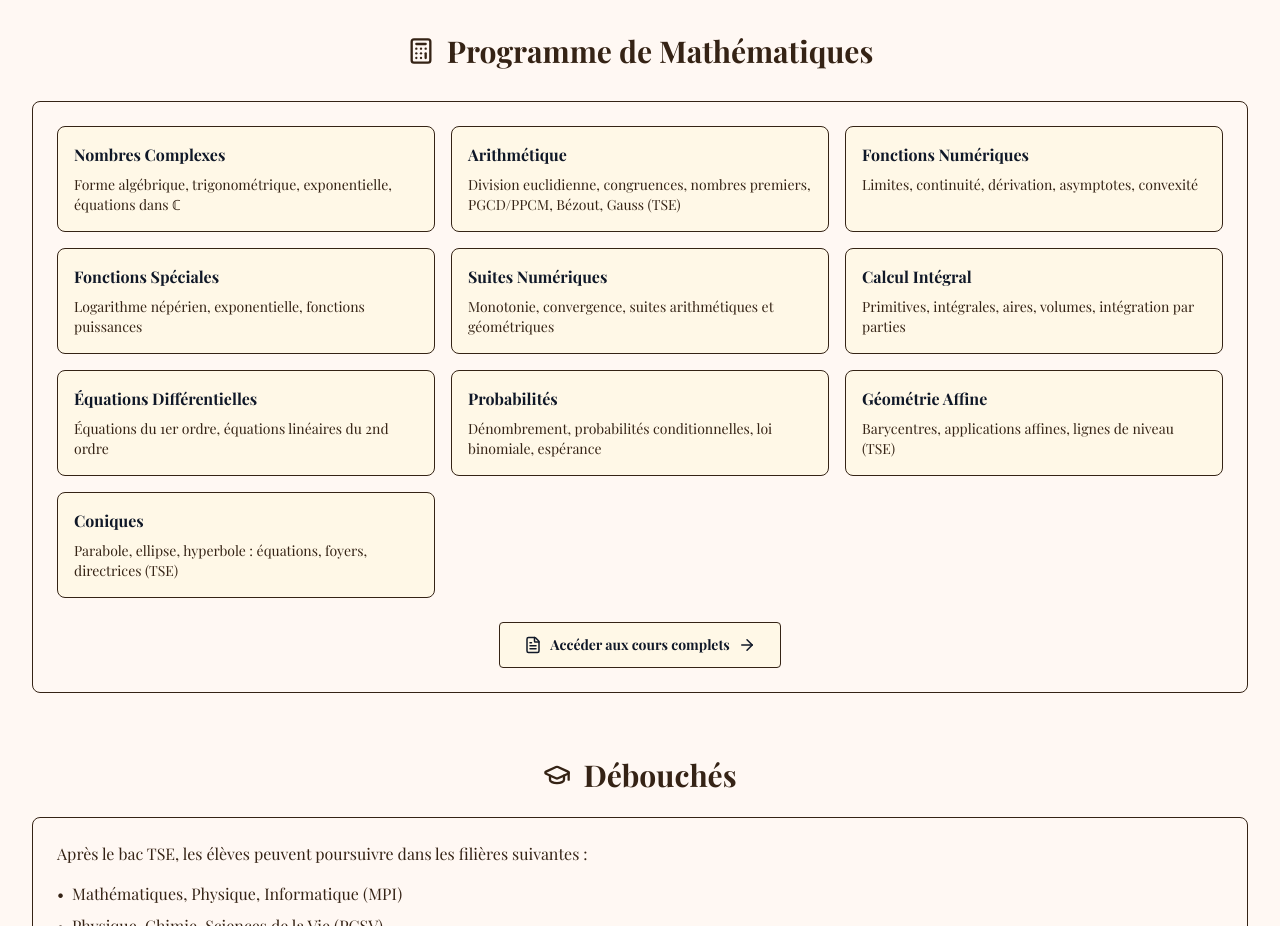
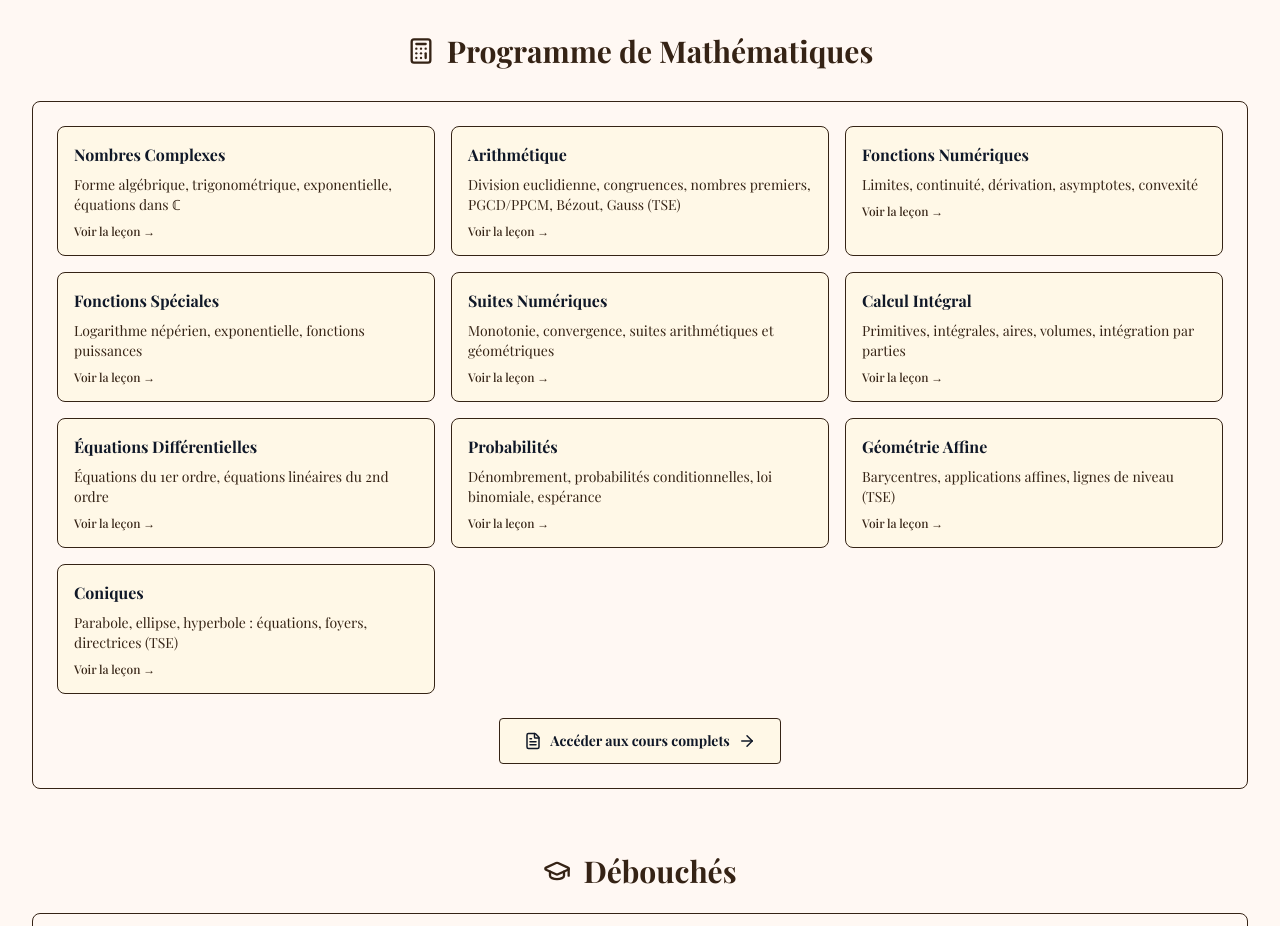
Before and after one commit to samuelmodebusinessman-droid/bacmali, a Next.js app: page /tse in a window 1280 px wide. Shown: the part 820-1746 px from the top of the page. Built offline with nearby package versions, Linux system fonts and the light colour scheme.

Commit message:
Update TSE and TSExp pages with links to interactive lessons

```diff
--- a/app/tse/page.tsx
+++ b/app/tse/page.tsx
@@ -3,16 +3,16 @@ import { Calculator, Play, FileText, ArrowRight, BookOpen, Video, GraduationCap
 
 export default function TSEPage() {
   const mathsChapters = [
-    { title: 'Nombres Complexes', desc: 'Forme algébrique, trigonométrique, exponentielle, équations dans ℂ' },
-    { title: 'Arithmétique', desc: 'Division euclidienne, congruences, nombres premiers, PGCD/PPCM, Bézout, Gauss (TSE)' },
-    { title: 'Fonctions Numériques', desc: 'Limites, continuité, dérivation, asymptotes, convexité' },
-    { title: 'Fonctions Spéciales', desc: 'Logarithme népérien, exponentielle, fonctions puissances' },
-    { title: 'Suites Numériques', desc: 'Monotonie, convergence, suites arithmétiques et géométriques' },
-    { title: 'Calcul Intégral', desc: 'Primitives, intégrales, aires, volumes, intégration par parties' },
-    { title: 'Équations Différentielles', desc: 'Équations du 1er ordre, équations linéaires du 2nd ordre' },
-    { title: 'Probabilités', desc: 'Dénombrement, probabilités conditionnelles, loi binomiale, espérance' },
-    { title: 'Géométrie Affine', desc: 'Barycentres, applications affines, lignes de niveau (TSE)' },
-    { title: 'Coniques', desc: 'Parabole, ellipse, hyperbole : équations, foyers, directrices (TSE)' },
+    { title: 'Nombres Complexes', slug: 'nombres-complexes', desc: 'Forme algébrique, trigonométrique, exponentielle, équations dans ℂ' },
+    { title: 'Arithmétique', slug: 'arithmetique', desc: 'Division euclidienne, congruences, nombres premiers, PGCD/PPCM, Bézout, Gauss (TSE)' },
+    { title: 'Fonctions Numériques', slug: 'fonctions-numeriques', desc: 'Limites, continuité, dérivation, asymptotes, convexité' },
+    { title: 'Fonctions Spéciales', slug: 'fonctions-speciales', desc: 'Logarithme népérien, exponentielle, fonctions puissances' },
+    { title: 'Suites Numériques', slug: 'suites-numeriques', desc: 'Monotonie, convergence, suites arithmétiques et géométriques' },
+    { title: 'Calcul Intégral', slug: 'calcul-integral', desc: 'Primitives, intégrales, aires, volumes, intégration par parties' },
+    { title: 'Équations Différentielles', slug: 'equations-differentielles', desc: 'Équations du 1er ordre, équations linéaires du 2nd ordre' },
+    { title: 'Probabilités', slug: 'probabilites', desc: 'Dénombrement, probabilités conditionnelles, loi binomiale, espérance' },
+    { title: 'Géométrie Affine', slug: 'geometrie-affine', desc: 'Barycentres, applications affines, lignes de niveau (TSE)' },
+    { title: 'Coniques', slug: 'coniques', desc: 'Parabole, ellipse, hyperbole : équations, foyers, directrices (TSE)' },
   ];
 
   return (
@@ -71,13 +71,15 @@ export default function TSEPage() {
         <div className="border border-[var(--card-border)] rounded-lg p-6 bg-[var(--background)]">
           <div className="grid grid-cols-1 md:grid-cols-2 lg:grid-cols-3 gap-4">
             {mathsChapters.map((chapter, index) => (
-              <div
+              <Link
                 key={index}
-                className="border border-[var(--card-border)] rounded-lg p-4 bg-[var(--card-bg)]"
+                href={`/lecons/maths/chapitre/${chapter.slug}`}
+                className="border border-[var(--card-border)] rounded-lg p-4 bg-[var(--card-bg)] cursor-pointer hover:shadow-md transition-shadow"
               >
                 <h3 className="font-bold mb-2 text-gray-900">{chapter.title}</h3>
                 <p className="text-sm text-[#352315]">{chapter.desc}</p>
-              </div>
+                <div className="mt-2 text-xs text-[#352315] font-medium">Voir la leçon →</div>
+              </Link>
             ))}
           </div>
           <div className="mt-6 text-center">
--- a/app/tsexp/page.tsx
+++ b/app/tsexp/page.tsx
@@ -3,13 +3,13 @@ import { Calculator, Play, FileText, ArrowRight, BookOpen, GraduationCap, FlaskC
 
 export default function TSExpPage() {
   const mathsChapters = [
-    { title: 'Nombres Complexes', desc: 'Forme algébrique, trigonométrique, exponentielle, équations dans ℂ' },
-    { title: 'Fonctions Numériques', desc: 'Limites, continuité, dérivation, asymptotes, convexité' },
-    { title: 'Fonctions Spéciales', desc: 'Logarithme népérien, exponentielle, fonctions puissances' },
-    { title: 'Suites Numériques', desc: 'Monotonie, convergence, suites arithmétiques et géométriques' },
-    { title: 'Calcul Intégral', desc: 'Primitives, intégrales, aires, volumes, intégration par parties' },
-    { title: 'Équations Différentielles', desc: 'Équations du 1er ordre, équations linéaires du 2nd ordre' },
-    { title: 'Probabilités', desc: 'Dénombrement, probabilités conditionnelles, loi binomiale, espérance' },
+    { title: 'Nombres Complexes', slug: 'nombres-complexes', desc: 'Forme algébrique, trigonométrique, exponentielle, équations dans ℂ' },
+    { title: 'Fonctions Numériques', slug: 'fonctions-numeriques', desc: 'Limites, continuité, dérivation, asymptotes, convexité' },
+    { title: 'Fonctions Spéciales', slug: 'fonctions-speciales', desc: 'Logarithme népérien, exponentielle, fonctions puissances' },
+    { title: 'Suites Numériques', slug: 'suites-numeriques', desc: 'Monotonie, convergence, suites arithmétiques et géométriques' },
+    { title: 'Calcul Intégral', slug: 'calcul-integral', desc: 'Primitives, intégrales, aires, volumes, intégration par parties' },
+    { title: 'Équations Différentielles', slug: 'equations-differentielles', desc: 'Équations du 1er ordre, équations linéaires du 2nd ordre' },
+    { title: 'Probabilités', slug: 'probabilites', desc: 'Dénombrement, probabilités conditionnelles, loi binomiale, espérance' },
   ];
 
   return (
@@ -69,13 +69,15 @@ export default function TSExpPage() {
         <div className="border border-[var(--card-border)] rounded-lg p-6 bg-[var(--background)]">
           <div className="grid grid-cols-1 md:grid-cols-2 lg:grid-cols-3 gap-4">
             {mathsChapters.map((chapter, index) => (
-              <div
+              <Link
                 key={index}
-                className="border border-[var(--card-border)] rounded-lg p-4 bg-[var(--card-bg)]"
+                href={`/lecons/maths/chapitre/${chapter.slug}`}
+                className="border border-[var(--card-border)] rounded-lg p-4 bg-[var(--card-bg)] cursor-pointer hover:shadow-md transition-shadow"
               >
                 <h3 className="font-bold mb-2 text-gray-900">{chapter.title}</h3>
                 <p className="text-sm text-[#352315]">{chapter.desc}</p>
-              </div>
+                <div className="mt-2 text-xs text-[#352315] font-medium">Voir la leçon →</div>
+              </Link>
             ))}
           </div>
           <div className="mt-6 text-center">
```
